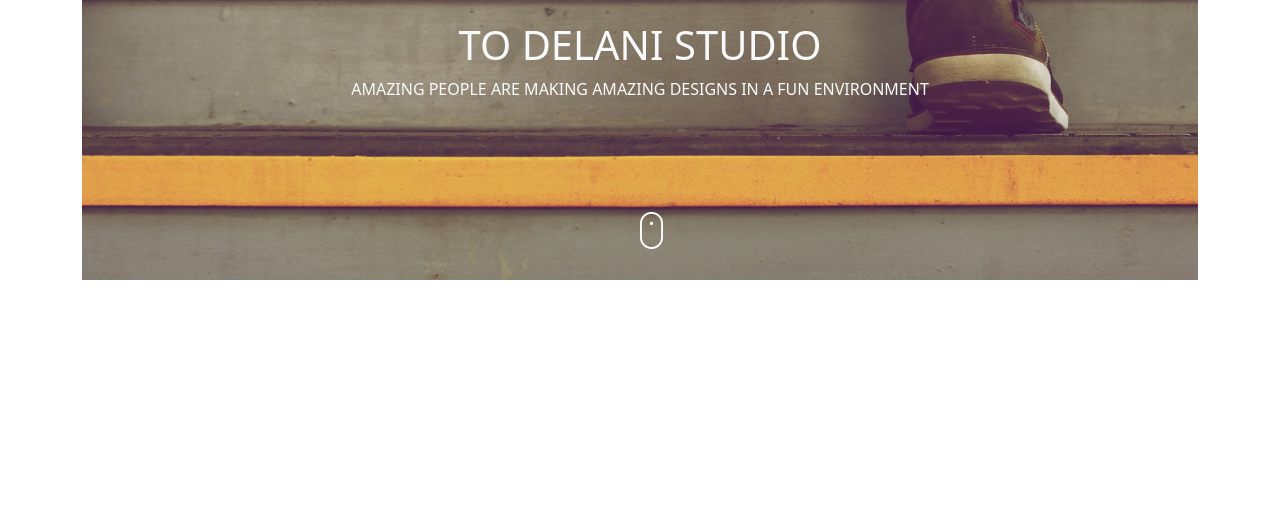
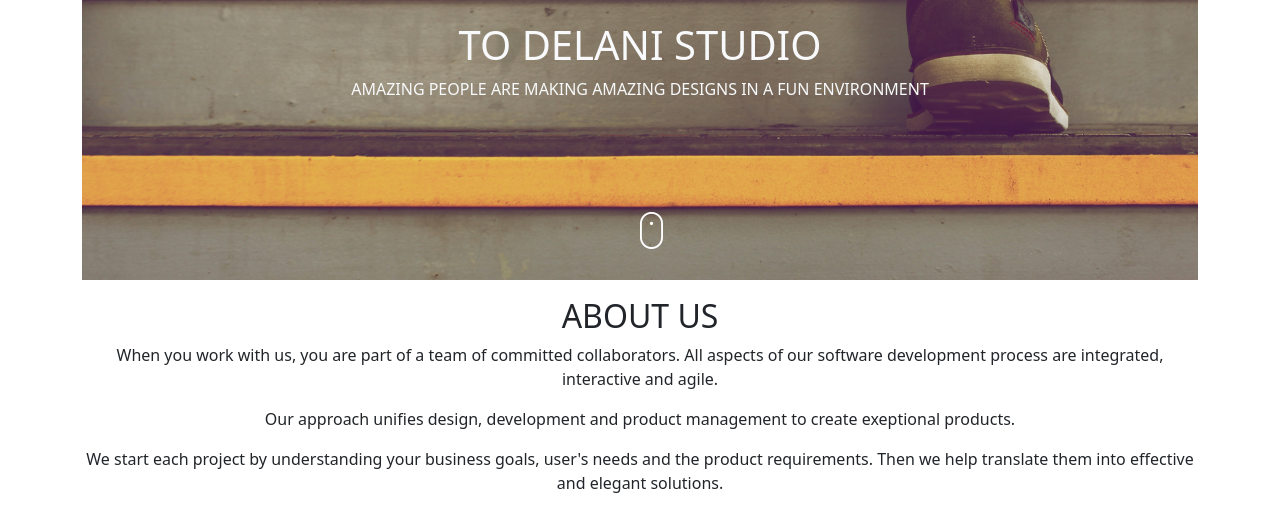
Before and after one commit to otienotimothy/delani-studio, a plain HTML site: page index.html in a window 1280 px wide. Shown: the part 343-854 px from the top of the page. Before the commit the page ends 800 px from the top, so only its background shows below. Drawn offline with nearby package versions, Linux system fonts and the light colour scheme.

Commit message:
add structure for the about section

```diff
--- a/index.html
+++ b/index.html
@@ -11,12 +11,14 @@
 			integrity="sha384-EVSTQN3/azprG1Anm3QDgpJLIm9Nao0Yz1ztcQTwFspd3yD65VohhpuuCOmLASjC"
 			crossorigin="anonymous"
 		/>
-        <link rel="stylesheet" href="style.css">
+		<link rel="stylesheet" href="style.css" />
 		<title>Delani Studio</title>
 	</head>
 	<body>
-		<div class="container-md">
-			<header class="text-center d-flex flex-column justify-content-center position-relative">
+		<div class="container-md text-center">
+			<header
+				class="d-flex flex-column justify-content-center position-relative"
+			>
 				<div class="logo mb-3">
 					<img src="./assets/logo/logo.png" alt="delani-studio_logo" />
 				</div>
@@ -31,6 +33,25 @@
 					<img src="./assets/mouse_click.png" alt="mouse-click" />
 				</div>
 			</header>
+			<section>
+				<div>
+					<h2>ABOUT US</h2>
+					<p>
+						When you work with us, you are part of a team of committed
+						collaborators. All aspects of our software development process are
+						integrated, interactive and agile.
+					</p>
+					<p>
+						Our approach unifies design, development and product management to
+						create exeptional products.
+					</p>
+					<p>
+						We start each project by understanding your business goals, user's
+						needs and the product requirements. Then we help translate them into
+						effective and elegant solutions.
+					</p>
+				</div>
+			</section>
 		</div>
 		<script
 			src="https://cdn.jsdelivr.net/npm/bootstrap@5.0.2/dist/js/bootstrap.bundle.min.js"
```
